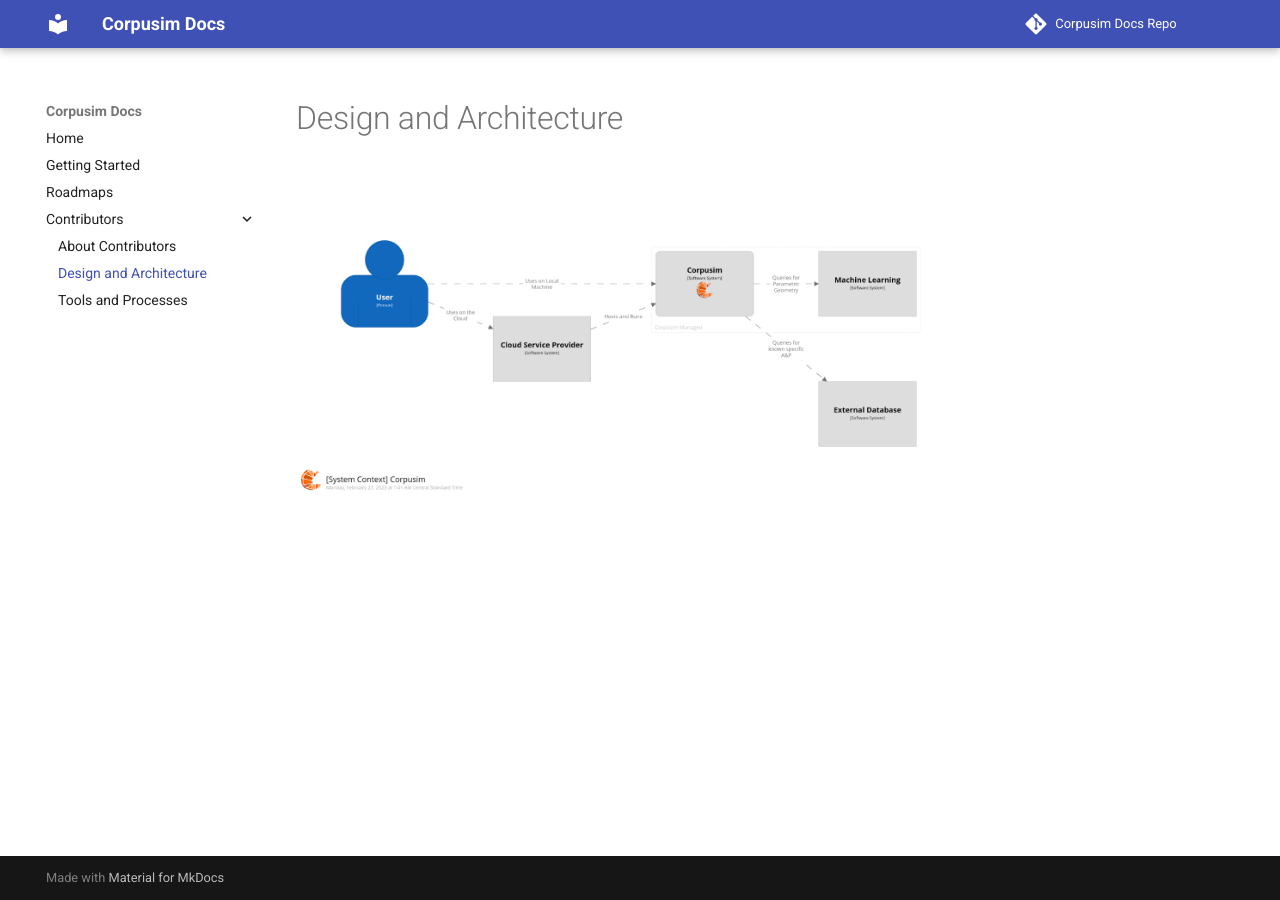
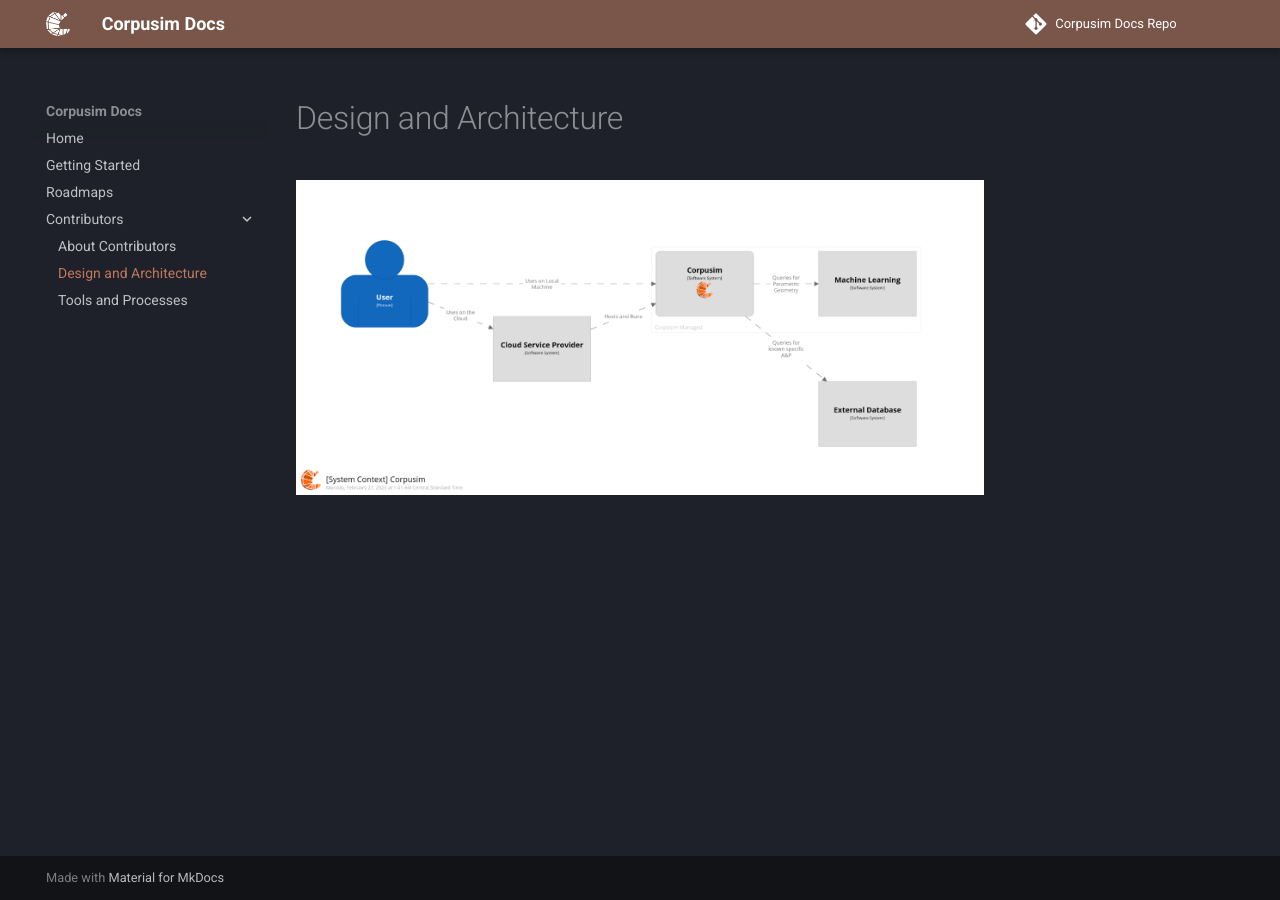
Before and after one commit to Corpusim/corpusim-docs, an MkDocs documentation site: the page built from docs/contributors/design_and_architecture.md, in a window 1280 px wide. Built offline with MkDocs 1.6.1 and Material for MkDocs 9.7.7, drawn with Linux system fonts in a browser that asks for light colours; comment, search, counter and statistics services are not loaded.

Commit message:
renamed and moved some things. rethemed to slate and brown.

```diff
--- a/docs/contributors/design_and_architecture.md
+++ b/docs/contributors/design_and_architecture.md
@@ -1,2 +1,2 @@
 
-![Corpusim C4](../images/c4-202302.png)
+![Corpusim C4](images/c4-202302.png)
--- /dev/null
+++ b/docs/stylesheets/extra.css
@@ -0,0 +1,6 @@
+/* not in use */
+:root {
+  --md-primary-fg-color:        #d45500;
+  --md-primary-fg-color--light: #ff9955;
+  --md-primary-fg-color--dark:  #803300;
+}
--- a/mkdocs.yml
+++ b/mkdocs.yml
@@ -9,6 +9,11 @@
 
 theme:
   name: material
+  logo: 'images/Logo_W.png'
+  palette:
+    scheme: slate
+    primary: brown
+    accent: deep_orange
 
 site_name: 'Corpusim Docs'
 repo_url: 'https://github.com/Corpusim/corpusim-docs'
```
Also changed, not shown: docs/contributors/images/c4-202302.png (renamed from docs/images/c4-202302.png), docs/images/Logo_W.png (added).
